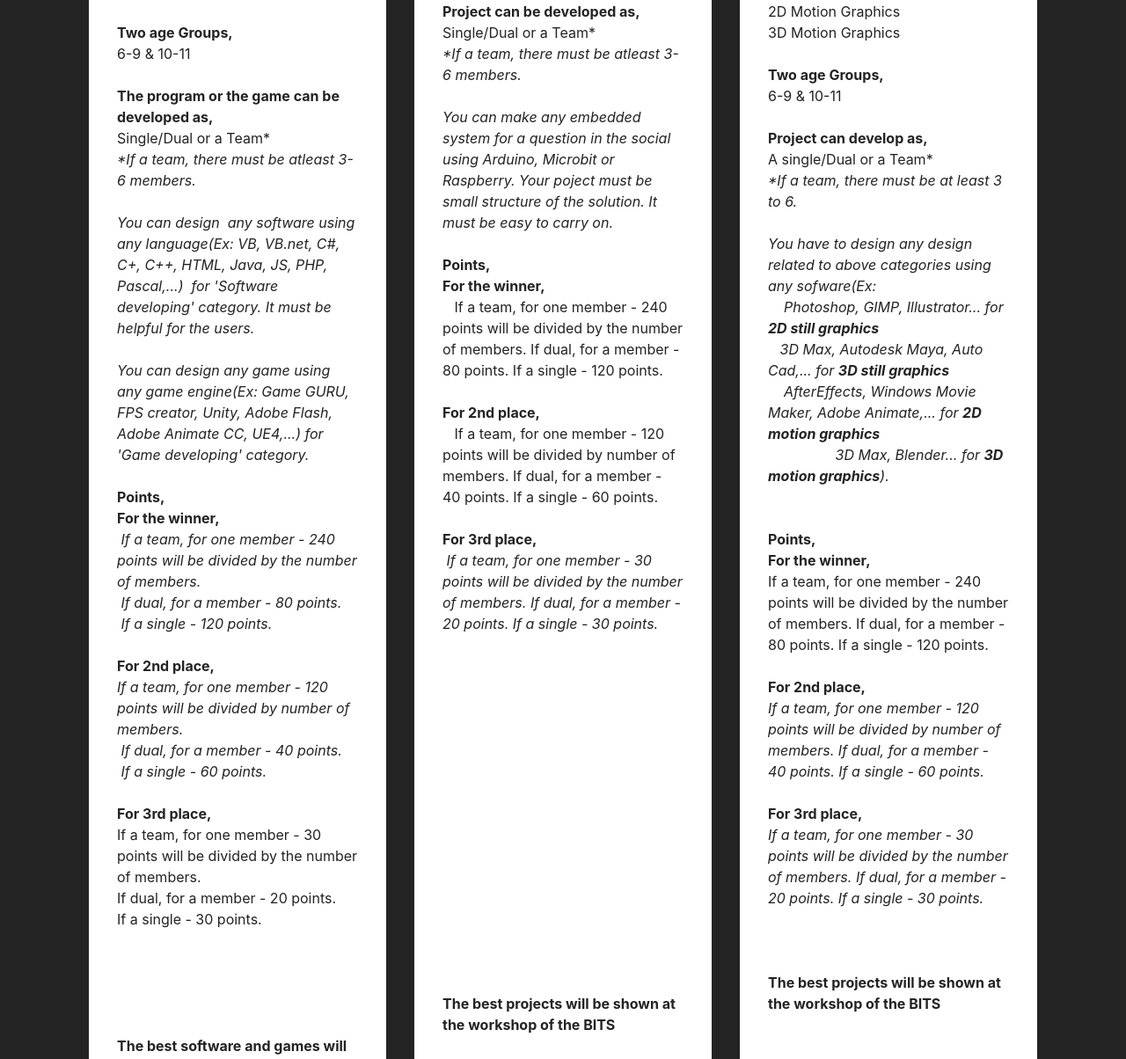
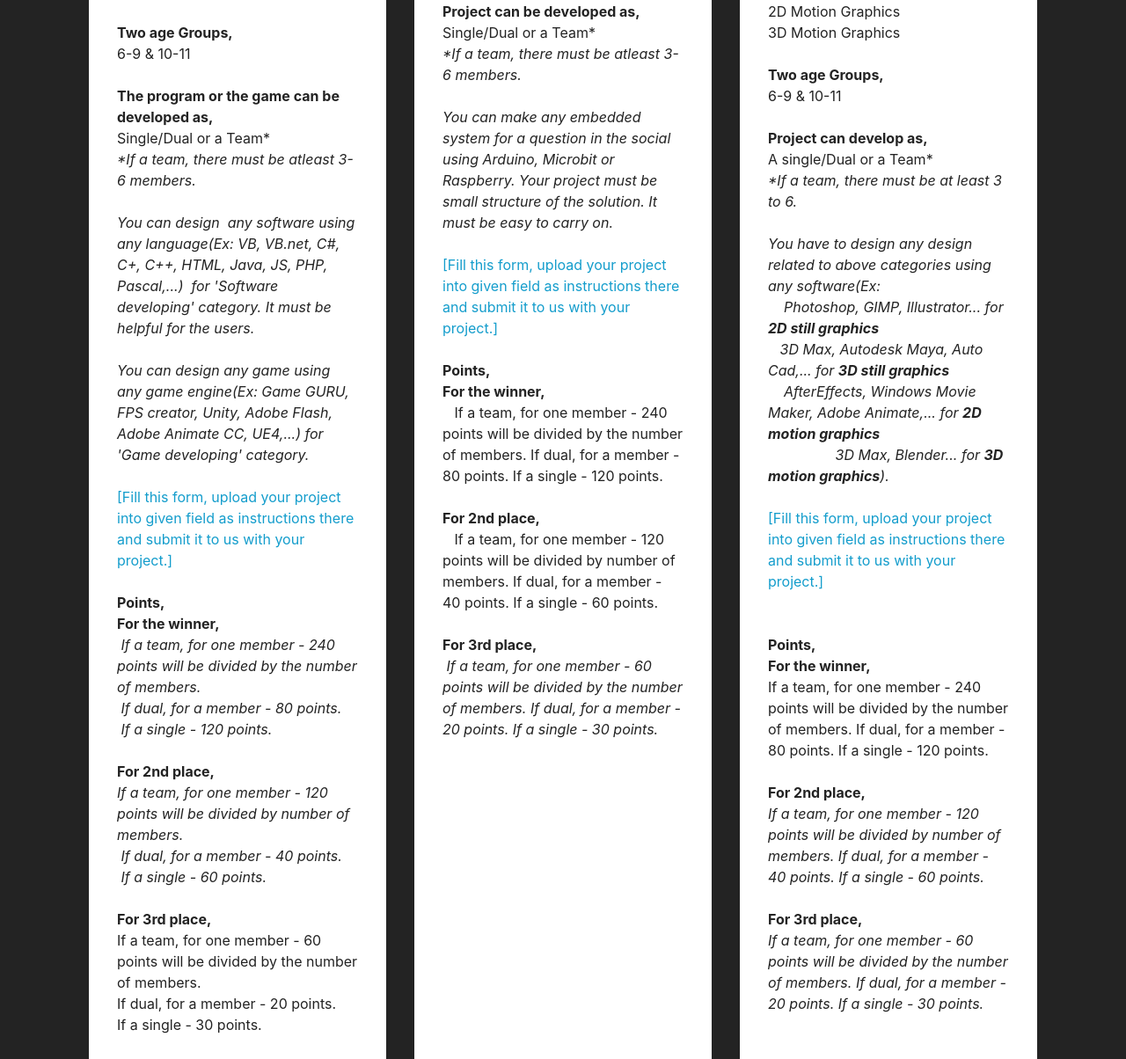
Before and after one commit to acicts/bits-official, a plain HTML site: page events.html in a window 1280 px wide. Shown: the part 2904-4108 px from the top of the page at 88% size. Drawn offline with nearby package versions, Linux system fonts and the light colour scheme; files whose address does not match are found by name.

Commit message:
Added form link

```diff
--- a/events.html
+++ b/events.html
@@ -155,8 +155,8 @@ Single/Dual or a&nbsp;Team*<br>
 <em>You can design &nbsp;any software using any language(Ex: VB, VB.net, C#, C+, C++, HTML, Java, JS, PHP, Pascal,...) &nbsp;for 'Software developing' category. It must be helpful for the users.</em><br>
 <br>
 <em>You can design any game using any game engine(Ex: Game GURU, FPS creator, Unity, Adobe Flash, Adobe Animate CC, UE4,...) for 'Game developing' category.</em><br>
-<!--br>
-                          [Download this form and fill it and give/send it for us with your project.]<br--><br>
+<br>
+<a href="https://goo.gl/forms/UheRBc7armRTDUwv1">[Fill this form, upload your project into given field as instructions there and submit it to us with your project.]</a><br><br>
 <strong>Points,</strong><br>
 <strong>For the winner,</strong><br>
 <em> &nbsp;If a team, for one member - 240 points will be divided by the number of members.&nbsp;&nbsp;&nbsp;&nbsp;&nbsp;&nbsp;&nbsp; </em><br>
@@ -169,7 +169,7 @@ Single/Dual or a&nbsp;Team*<br>
 &nbsp;If a single - 60 points. <br>
 <br>
 </em><strong>For 3rd place, </strong><br>
-If a team, for one member - 30 points will be divided by the number of members. <br>
+If a team, for one member - 60 points will be divided by the number of members. <br>
 If dual, for a member - 20 points. <br>
 If a single - 30 points. <br>
 <br>
@@ -199,9 +199,9 @@ Two age Groups, <br>
 Single/Dual or a Team* <br>
 <em>*If a team, there must be atleast 3-6 members. </em><br>
 <br>
-<em>You can make any embedded system for a question in the social using Arduino, Microbit or Raspberry. Your poject must be small structure of the solution. It must be easy to carry on.</em><br>
-<!--br>
-                          [Download this form, fill it and give/send it to us with your project.]<br--><br>
+<em>You can make any embedded system for a question in the social using Arduino, Microbit or Raspberry. Your project must be small structure of the solution. It must be easy to carry on.</em><br>
+<br>
+                          <a href="https://goo.gl/forms/UheRBc7armRTDUwv1">[Fill this form, upload your project into given field as instructions there and submit it to us with your project.]</a><br><br>
 <strong>Points, </strong><br>
 <strong>For the winner, </strong><br>
 <em>&nbsp; &nbsp;</em>If a team, for one member - 240 points will be divided by the number of members. If dual, for a member - 80 points. If a single - 120 points.<br>
@@ -210,7 +210,7 @@ For 2nd place, </strong><br>
 <em>&nbsp; &nbsp;</em>If a team, for one member - 120 points will be divided by number of members. If dual, for a member - 40 points. If a single - 60 points. <br>
 <br>
 <strong>For 3rd place, </strong><br>
-<em> &nbsp;If a team, for one member - 30 points will be divided by the number of members. If dual, for a member - 20 points. If a single - 30 points. <br>
+<em> &nbsp;If a team, for one member - 60 points will be divided by the number of members. If dual, for a member - 20 points. If a single - 30 points. <br>
 </em><br>
 <br>
 <br>
@@ -257,10 +257,10 @@ For 2nd place, </strong><br>
                           A single/Dual or a&nbsp;Team* <br>
   <em>*If a team, there must be at least 3 to 6. </em><br>
   <br>
-  <em>You have to design any design related to above categories using any sofware(Ex: &nbsp;&nbsp;&nbsp;&nbsp;&nbsp; &nbsp;&nbsp;&nbsp;&nbsp; <br>
+  <em>You have to design any design related to above categories using any software(Ex: &nbsp;&nbsp;&nbsp;&nbsp;&nbsp; &nbsp;&nbsp;&nbsp;&nbsp; <br>
   <span style="font-size: 1rem;">&nbsp;</span> &nbsp; <span style="font-size: 1rem;">Photoshop, GIMP, Illustrator... for </span><span style="font-size: 1rem;"><strong>2D still graphics</strong><br>
 </span> &nbsp;&nbsp; <span style="font-size: 1rem;">3</span><span style="font-size: 1rem;">D Max, Autodesk Maya, Auto Cad,... for </span><span style="font-size: 1rem;"><strong>3D still graphics</strong></span><span style="font-size: 1rem;">&nbsp; &nbsp; &nbsp; &nbsp; </span><span style="font-size: 1rem;">&nbsp;&nbsp;&nbsp;&nbsp;</span><span style="font-size: 1rem;">AfterEffects, Windows Movie Maker, Adobe Animate,... for </span><span style="font-size: 1rem;"><strong>2D motion graphics</strong></span><span style="font-size: 1rem;">&nbsp; &nbsp; &nbsp; &nbsp; &nbsp; &nbsp; &nbsp; &nbsp; &nbsp; &nbsp; &nbsp; &nbsp;</span><span style="font-size: 1rem;">&nbsp; &nbsp; &nbsp; &nbsp; &nbsp; &nbsp; &nbsp; &nbsp; &nbsp; &nbsp; &nbsp; &nbsp; &nbsp;&nbsp;</span></em> <em><span style="font-size: 1rem;">3D Max, Blender... for <strong>3D motion graphics</strong>).</span></em></p>
-                        <!--p>[Download this form and fill it and give/send it for us with your project.]<br--><br>
+                        <br> <a href="https://goo.gl/forms/UheRBc7armRTDUwv1">[Fill this form, upload your project into given field as instructions there and submit it to us with your project.]</a><br><br>
                         <p><strong>Points,</strong> <br>
                           <strong>For the winner,</strong> <br>
                           If a team, for one member - 240 points will be divided by the number of members. If dual, for a member - 80 points. If a single - 120 points.<br>
@@ -269,7 +269,7 @@ For 2nd place, </strong><br>
   <em>If a team, for one member - 120 points will be divided by number of members. If dual, for a member - 40 points. If a single - 60 points. </em><br>
   <br>
   <strong>For 3rd place, </strong><br>
-  <em>If a team, for one member - 30 points will be divided by the number of members. If dual, for a member - 20 points. If a single - 30 points. </em><br>
+  <em>If a team, for one member - 60 points will be divided by the number of members. If dual, for a member - 20 points. If a single - 30 points. </em><br>
   <br>
   <br>
   <br>
```
